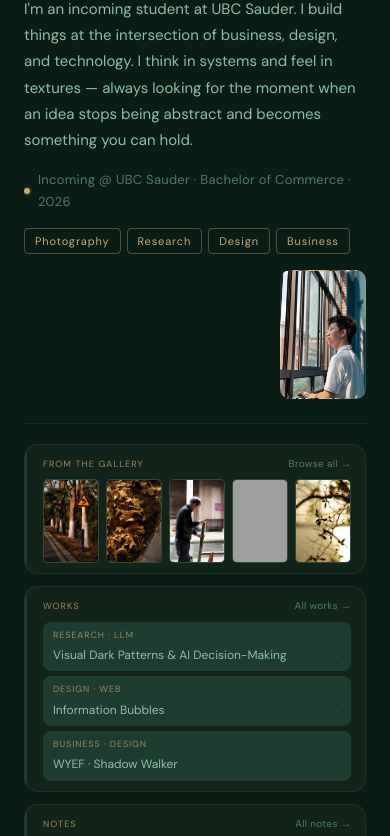
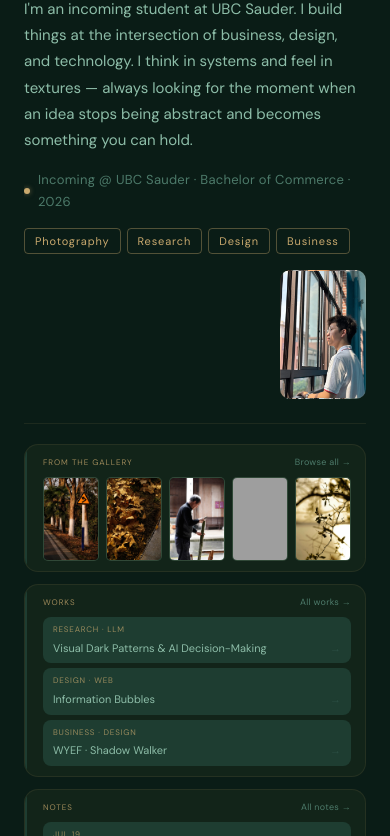
Before and after one commit to Haoranxu8415/haoranxu.org, a plain HTML site: page index.html in a window 390 px wide. Shown: the part 193-1029 px from the top of the page. Drawn offline with nearby package versions, Linux system fonts and the light colour scheme; grey boxes are pictures that could not be loaded.

Commit message:
Fixed Gold Text and Responsive

```diff
--- a/assets/css/style.css
+++ b/assets/css/style.css
@@ -423,18 +423,18 @@ body.page-home {
   display: flex;
   justify-content: space-between;
   align-items: baseline;
-  margin-bottom: 7px;
+  margin-bottom: clamp(4px, 0.8vh, 7px);
   flex-shrink: 0;
 }
 .panel-label {
-  font-size: 9px;
+  font-size: clamp(8px, 0.9vh, 9px);
   letter-spacing: .12em;
   text-transform: uppercase;
   color: var(--gold);
   opacity: .75;
 }
 .panel-link {
-  font-size: 10px;
+  font-size: clamp(9px, 1vh, 10px);
   color: var(--text-muted);
   letter-spacing: .03em;
   transition: color .2s var(--ease-inout);
@@ -473,15 +473,15 @@ body.page-home {
 .works-entries {
   display: flex;
   flex-direction: column;
-  gap: 5px;
+  gap: clamp(3px, 0.6vh, 5px);
   flex: 1;
   min-height: 0;
 }
 .works-entry {
   display: flex;
   flex-direction: column;
-  gap: 2px;
-  padding: 5px 9px;
+  gap: clamp(1px, 0.3vh, 2px);
+  padding: clamp(3px, 0.6vh, 5px) 9px;
   background: var(--bg-lift);
   border-radius: var(--r-card);
   border: 0.5px solid transparent;
@@ -493,7 +493,7 @@ body.page-home {
   box-shadow: 0 4px 16px rgba(201,169,110,.07);
 }
 .works-entry-tag {
-  font-size: 9px;
+  font-size: clamp(8px, 0.9vh, 9px);
   letter-spacing: .10em;
   text-transform: uppercase;
   color: var(--gold);
@@ -505,7 +505,7 @@ body.page-home {
   align-items: center;
 }
 .works-entry-title {
-  font-size: 12px;
+  font-size: clamp(10px, 1.3vh, 12px);
   color: var(--text-secondary);
   white-space: nowrap;
   overflow: hidden;
@@ -527,7 +527,7 @@ body.page-home {
 .notes-entries {
   display: flex;
   flex-direction: column;
-  gap: 5px;
+  gap: clamp(3px, 0.6vh, 5px);
   flex: 1;
   min-height: 0;
 }
@@ -541,7 +541,7 @@ body.page-home {
 }
 .notes-entry:hover .notes-entry-title { color: var(--gold); }
 .notes-entry-title {
-  font-size: 12px;
+  font-size: clamp(10px, 1.3vh, 12px);
   color: var(--text-secondary);
   white-space: nowrap;
   overflow: hidden;
@@ -561,7 +561,7 @@ body.page-home {
   flex-shrink: 0;
 }
 .notes-entry-date {
-  font-size: 11px;
+  font-size: clamp(9px, 1.1vh, 11px);
   color: var(--text-muted);
   white-space: nowrap;
   flex-shrink: 0;
@@ -900,7 +900,7 @@ body.page-home {
   margin-left: auto;
   margin-right: auto;
 }
-.project-card h2 {
+.card.project-card h2 {
   font-family: var(--font-display);
   font-weight: 300;
   font-size: clamp(22px, 2.8vw, 36px);
```
Also changed, not shown: 1 other file.
